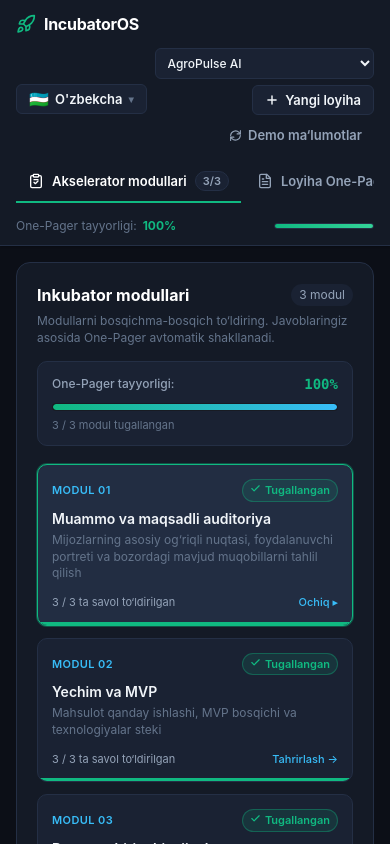
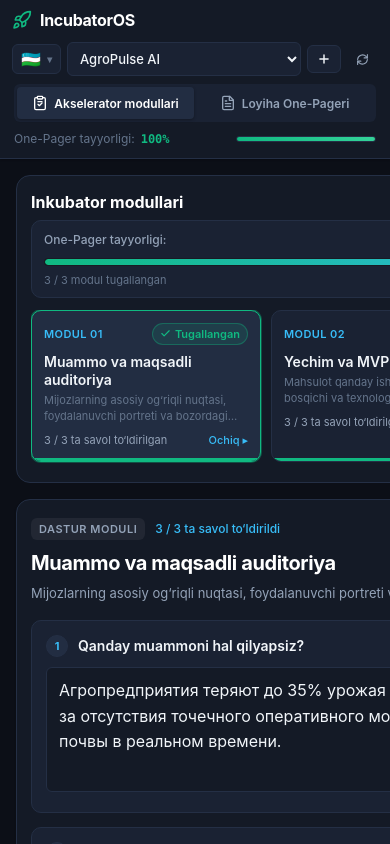
Before and after one commit to Ibrohim-Vafoyev/platform-front, a React (Vite) app: page / in a window 390 px wide. Shown: the top 844 px of the page. Built offline with nearby package versions, Linux system fonts and the light colour scheme.

Commit message:
fix: overhaul mobile responsive design and add custom sleek scrollbars

```diff
--- a/src/App.css
+++ b/src/App.css
@@ -3,6 +3,8 @@
   min-height: 100vh;
   display: flex;
   flex-direction: column;
+  max-width: 100vw;
+  overflow-x: hidden;
 }
 
 /* Header */
@@ -13,12 +15,13 @@
   top: 0;
   z-index: 50;
   box-shadow: var(--shadow-sm);
+  max-width: 100vw;
 }
 
 .header-top {
   max-width: 1380px;
   margin: 0 auto;
-  padding: 14px 24px;
+  padding: 12px 24px;
   display: flex;
   align-items: center;
   justify-content: space-between;
@@ -42,8 +45,10 @@
   color: #fff;
 }
 
-.logo-icon {
-  font-size: 20px;
+.logo-icon-svg {
+  display: flex;
+  align-items: center;
+  color: var(--accent-primary);
 }
 
 .tournament-tag {
@@ -56,12 +61,13 @@
   letter-spacing: 0.5px;
   padding: 3px 8px;
   border-radius: 999px;
+  white-space: nowrap;
 }
 
 .header-actions-cluster {
   display: flex;
   align-items: center;
-  gap: 16px;
+  gap: 12px;
   flex-wrap: wrap;
 }
 
@@ -73,12 +79,13 @@
 .lang-dropdown-toggle {
   display: inline-flex;
   align-items: center;
-  gap: 8px;
+  gap: 6px;
   padding: 6px 12px;
   font-size: 13px;
   font-weight: 600;
   border-radius: var(--radius-sm);
   cursor: pointer;
+  white-space: nowrap;
 }
 
 .lang-flag {
@@ -150,20 +157,22 @@
 }
 
 .lang-active-check {
-  font-size: 12px;
-  font-weight: bold;
+  display: flex;
+  align-items: center;
+  color: var(--accent-primary);
 }
 
 .project-switcher-group {
   display: flex;
   align-items: center;
-  gap: 10px;
+  gap: 8px;
 }
 
 .project-label {
   font-size: 13px;
   color: var(--text-muted);
   font-weight: 500;
+  white-space: nowrap;
 }
 
 .project-select {
@@ -175,8 +184,10 @@
   font-weight: 500;
   cursor: pointer;
   outline: none;
-  min-width: 180px;
+  min-width: 170px;
+  max-width: 220px;
   transition: border-color 0.2s;
+  text-overflow: ellipsis;
 }
 
 .project-select:hover,
@@ -213,6 +224,7 @@
   align-items: center;
   gap: 8px;
   transition: all 0.2s ease;
+  white-space: nowrap;
 }
 
 .tab-btn:hover {
@@ -224,8 +236,9 @@
   border-bottom-color: var(--accent-primary);
 }
 
-.tab-icon {
-  font-size: 15px;
+.tab-icon-svg {
+  display: flex;
+  align-items: center;
 }
 
 .tab-count-badge {
@@ -267,6 +280,7 @@
   align-items: center;
   gap: 6px;
   font-size: 12px;
+  white-space: nowrap;
 }
 
 .progress-label {
@@ -276,6 +290,7 @@
 .progress-val {
   font-weight: 700;
   color: var(--accent-primary);
+  font-family: var(--font-mono);
 }
 
 .progress-bar-track {
@@ -303,7 +318,12 @@
   gap: 6px;
   font-weight: 600;
   border-radius: var(--radius-sm);
-  transition: all 0.15s ease;
+  transition: all 0.2s cubic-bezier(0.4, 0, 0.2, 1);
+  white-space: nowrap;
+}
+
+.btn:active {
+  transform: scale(0.98);
 }
 
 .btn-sm {
@@ -323,6 +343,7 @@
 
 .btn-primary:hover {
   background: #0ea371;
+  box-shadow: 0 4px 16px rgba(16, 185, 129, 0.35);
 }
 
 .btn-secondary {
@@ -354,6 +375,22 @@
 
 .btn-outline-white:hover {
   background: rgba(255, 255, 255, 0.1);
+}
+
+.btn-pdf-export {
+  background: linear-gradient(135deg, #10b981 0%, #059669 100%);
+  color: #fff;
+  border: 1px solid rgba(255, 255, 255, 0.15);
+}
+
+.btn-pdf-export:hover:not(:disabled) {
+  box-shadow: 0 4px 18px rgba(16, 185, 129, 0.45);
+  transform: translateY(-1px);
+}
+
+.btn-pdf-export:disabled {
+  opacity: 0.7;
+  cursor: wait;
 }
 
 /* Main Content Area */
@@ -516,7 +553,8 @@
 }
 
 .status-dot {
-  font-weight: bold;
+  display: flex;
+  align-items: center;
 }
 
 .status-completed {
@@ -598,6 +636,7 @@
   align-items: center;
   gap: 10px;
   margin-bottom: 8px;
+  flex-wrap: wrap;
 }
 
 .badge-tag {
@@ -648,9 +687,11 @@
   color: #ecfdf5;
 }
 
-.alert-icon {
-  font-size: 18px;
-  font-weight: bold;
+.alert-icon-svg {
+  display: flex;
+  align-items: center;
+  color: #fff;
+  flex-shrink: 0;
 }
 
 .alert-content {
@@ -685,6 +726,7 @@
   align-items: center;
   gap: 10px;
   margin-bottom: 10px;
+  flex-wrap: wrap;
 }
 
 .field-number {
@@ -692,8 +734,8 @@
   color: var(--accent-blue);
   font-size: 11px;
   font-weight: 700;
-  width: 20px;
-  height: 20px;
+  width: 22px;
+  height: 22px;
   display: flex;
   align-items: center;
   justify-content: center;
@@ -713,9 +755,12 @@
   color: var(--accent-primary);
   background: var(--accent-primary-subtle);
   border: 1px solid var(--accent-primary-border);
-  padding: 2px 6px;
+  padding: 2px 8px;
   border-radius: var(--radius-sm);
   font-weight: 600;
+  display: inline-flex;
+  align-items: center;
+  gap: 4px;
 }
 
 .form-textarea {
@@ -729,6 +774,7 @@
   resize: vertical;
   outline: none;
   transition: border-color 0.15s;
+  min-height: 100px;
 }
 
 .form-textarea:focus {
@@ -763,6 +809,9 @@
 .saved-indicator {
   color: var(--accent-primary);
   font-weight: 500;
+  display: inline-flex;
+  align-items: center;
+  gap: 6px;
 }
 
 .action-buttons {
@@ -786,6 +835,8 @@
   background: var(--bg-surface);
   border: 1px solid var(--border-subtle);
   border-radius: var(--radius-md);
+  flex-wrap: wrap;
+  gap: 12px;
 }
 
 .toolbar-info {
@@ -803,16 +854,60 @@
   gap: 6px;
 }
 
+.pulsing-live-dot {
+  width: 8px;
+  height: 8px;
+  background: var(--accent-primary);
+  border-radius: 50%;
+  display: inline-block;
+  box-shadow: 0 0 8px var(--accent-primary);
+  animation: pulseDot 2s infinite;
+}
+
+@keyframes pulseDot {
+  0% {
+    transform: scale(0.95);
+    box-shadow: 0 0 0 0 rgba(16, 185, 129, 0.7);
+  }
+  70% {
+    transform: scale(1);
+    box-shadow: 0 0 0 6px rgba(16, 185, 129, 0);
+  }
+  100% {
+    transform: scale(0.95);
+    box-shadow: 0 0 0 0 rgba(16, 185, 129, 0);
+  }
+}
+
 .updated-timestamp {
   color: var(--text-dim);
 }
 
+.toolbar-actions {
+  display: flex;
+  align-items: center;
+  gap: 10px;
+}
+
 .onepager-sheet {
-  background: var(--bg-surface);
-  border: 1px solid var(--border-subtle);
+  background: linear-gradient(180deg, rgba(16, 185, 129, 0.02) 0%, rgba(20, 26, 38, 0.98) 15%), var(--bg-surface);
+  border: 1px solid rgba(56, 189, 248, 0.2);
   border-radius: var(--radius-lg);
   padding: 36px 40px;
   box-shadow: var(--shadow-md);
+  position: relative;
+}
+
+.onepager-sheet::before {
+  content: '';
+  position: absolute;
+  top: 0;
+  left: 0;
+  right: 0;
+  height: 3px;
+  background: linear-gradient(90deg, #10b981 0%, #38bdf8 50%, #6366f1 100%);
+  border-top-left-radius: var(--radius-lg);
+  border-top-right-radius: var(--radius-lg);
 }
 
 .onepager-header {
@@ -851,6 +946,7 @@
   color: #fff;
   letter-spacing: -0.6px;
   margin-bottom: 8px;
+  line-height: 1.2;
 }
 
 .onepager-tagline {
@@ -862,14 +958,21 @@
 .onepager-modules-flow {
   display: flex;
   flex-direction: column;
-  gap: 28px;
+  gap: 24px;
 }
 
 .onepager-section-card {
   background: var(--bg-surface-elevated);
   border: 1px solid var(--border-subtle);
+  border-left: 3px solid var(--accent-primary-border);
   border-radius: var(--radius-md);
   padding: 24px;
+  transition: border-color 0.2s, box-shadow 0.2s;
+}
+
+.onepager-section-card:hover {
+  border-left-color: var(--accent-primary);
+  box-shadow: var(--shadow-sm);
 }
 
 .section-card-header {
@@ -879,6 +982,8 @@
   margin-bottom: 18px;
   padding-bottom: 12px;
   border-bottom: 1px solid rgba(255, 255, 255, 0.06);
+  gap: 10px;
+  flex-wrap: wrap;
 }
 
 .section-heading-group {
@@ -912,6 +1017,9 @@
   padding: 4px 8px;
   border-radius: var(--radius-sm);
   transition: all 0.15s;
+  display: inline-flex;
+  align-items: center;
+  gap: 4px;
 }
 
 .edit-section-link:hover {
@@ -919,7 +1027,7 @@
   background: rgba(255, 255, 255, 0.06);
 }
 
-/* CRITICAL: Empty section styling */
+/* Empty section */
 .onepager-empty-section {
   display: flex;
   align-items: center;
@@ -931,8 +1039,10 @@
 }
 
 .empty-section-icon {
-  font-size: 28px;
-  opacity: 0.8;
+  color: var(--text-dim);
+  display: flex;
+  align-items: center;
+  justify-content: center;
 }
 
 .empty-section-body {
@@ -1080,73 +1190,47 @@
   margin-top: 24px;
 }
 
-/* Icon utilities */
-.logo-icon-svg {
-  display: flex;
-  align-items: center;
-  color: var(--accent-primary);
-}
-
-.tab-icon-svg {
-  display: flex;
-  align-items: center;
-}
-
-.alert-icon-svg {
-  display: flex;
-  align-items: center;
-  color: #fff;
-  flex-shrink: 0;
-}
-
-.pulsing-live-dot {
-  width: 8px;
-  height: 8px;
-  background: var(--accent-primary);
-  border-radius: 50%;
-  display: inline-block;
-  box-shadow: 0 0 8px var(--accent-primary);
-  animation: pulseDot 2s infinite;
-}
-
-@keyframes pulseDot {
-  0% {
-    transform: scale(0.95);
-    box-shadow: 0 0 0 0 rgba(16, 185, 129, 0.7);
+@keyframes fadeIn {
+  from {
+    opacity: 0;
+    transform: translateY(-4px);
   }
-  70% {
-    transform: scale(1);
-    box-shadow: 0 0 0 6px rgba(16, 185, 129, 0);
-  }
-  100% {
-    transform: scale(0.95);
-    box-shadow: 0 0 0 0 rgba(16, 185, 129, 0);
+  to {
+    opacity: 1;
+    transform: translateY(0);
   }
 }
 
-/* Enhanced Responsive Design for Laptops & Mobile */
+/* ========================================================= */
+/* ULTRA-ROBUST RESPONSIVE DESIGN FOR LAPTOPS & PHONES       */
+/* ========================================================= */
+
 @media (max-width: 1024px) {
   .app-main-content {
     padding: 16px;
   }
+  .modules-view-container {
+    gap: 16px;
+  }
 }
 
+/* Tablet & Mobile Breakpoint (<= 860px) */
 @media (max-width: 860px) {
   .modules-view-container {
     grid-template-columns: 1fr;
     gap: 16px;
   }
 
+  /* Header mobile layout */
   .header-top {
     flex-direction: column;
     align-items: stretch;
-    gap: 12px;
-    padding: 12px 16px;
+    gap: 10px;
+    padding: 10px 14px;
   }
 
   .header-actions-cluster {
     display: flex;
-    flex-direction: row;
     align-items: center;
     justify-content: space-between;
     width: 100%;
@@ -1157,34 +1241,57 @@
     flex: 1;
     display: flex;
     align-items: center;
-    justify-content: flex-end;
     gap: 6px;
-    flex-wrap: wrap;
+  }
+
+  .project-label {
+    display: none; /* Clean up space on mobile */
   }
 
   .project-select {
-    min-width: 130px;
+    min-width: 0;
     flex: 1;
+    max-width: none;
+    font-size: 13px;
+    padding: 7px 8px;
   }
 
   .header-bottom {
     flex-direction: column;
     align-items: stretch;
-    padding: 0 16px 10px;
-    gap: 10px;
+    padding: 0 14px 10px;
+    gap: 8px;
   }
 
+  /* Segmented control tabs on mobile */
   .tab-nav {
-    overflow-x: auto;
+    display: flex;
     width: 100%;
-    padding-bottom: 4px;
-    -webkit-overflow-scrolling: touch;
+    background: var(--bg-surface-elevated);
+    border-radius: var(--radius-sm);
+    padding: 3px;
+    gap: 2px;
   }
 
   .tab-btn {
-    padding: 10px 12px;
-    white-space: nowrap;
-    font-size: 13px;
+    flex: 1;
+    justify-content: center;
+    padding: 8px 6px;
+    border-bottom: none;
+    border-radius: 4px;
+    font-size: 12px;
+    gap: 6px;
+  }
+
+  .tab-btn.active {
+    background: var(--bg-surface-active);
+    box-shadow: 0 1px 3px rgba(0, 0, 0, 0.3);
+    color: #fff;
+  }
+
+  .tab-count-badge,
+  .tab-status-pill {
+    display: none; /* Keep tabs neat and uncluttered */
   }
 
   .header-progress-summary {
@@ -1192,37 +1299,98 @@
     width: 100%;
   }
 
-  .onepager-sheet {
-    padding: 20px 16px;
+  .progress-bar-track {
+    flex: 1;
+    max-width: 140px;
   }
 
-  .onepager-title {
-    font-size: 24px;
+  /* MODULE LIST ON MOBILE: Swipeable horizontal card rail! */
+  .module-list-panel {
+    padding: 14px;
   }
 
-  .onepager-toolbar {
-    flex-direction: column;
-    align-items: stretch;
-    gap: 10px;
+  .module-list-subtitle {
+    display: none; /* Reduce vertical clutter */
   }
 
-  .onepager-toolbar .toolbar-actions {
-    display: flex;
-    width: 100%;
-    gap: 8px;
+  .module-panel-progress {
+    padding: 8px 12px;
+    margin-bottom: 12px;
   }
 
-  .onepager-toolbar .toolbar-actions button {
-    flex: 1;
+  .module-items {
+    flex-direction: row;
+    overflow-x: auto;
+    gap: 10px;
+    padding-bottom: 6px;
+    scroll-snap-type: x mandatory;
+    -webkit-overflow-scrolling: touch;
+    scrollbar-width: none;
   }
 
+  .module-items::-webkit-scrollbar {
+    display: none;
+  }
+
+  .module-card-item {
+    flex: 0 0 230px;
+    min-width: 230px;
+    max-width: 260px;
+    padding: 12px;
+    scroll-snap-align: start;
+  }
+
+  .module-card-desc {
+    display: -webkit-box;
+    -webkit-line-clamp: 2;
+    -webkit-box-orient: vertical;
+    overflow: hidden;
+    margin-bottom: 8px;
+    font-size: 11px;
+  }
+
+  /* Form on mobile */
   .module-form-container {
     padding: 18px 14px;
+  }
+
+  .form-title {
+    font-size: 20px;
+  }
+
+  .form-subtitle {
+    font-size: 13px;
+    margin-bottom: 16px;
+  }
+
+  .fields-stack {
+    gap: 14px;
+  }
+
+  .field-card {
+    padding: 14px;
+  }
+
+  .field-label {
+    font-size: 14px;
+  }
+
+  .form-textarea {
+    font-size: 16px; /* Prevents auto-zoom in mobile Safari */
+    min-height: 95px;
+    padding: 10px 12px;
   }
 
   .form-actions-bar {
     flex-direction: column;
     align-items: stretch;
+    gap: 12px;
+    margin-top: 18px;
+    padding-top: 14px;
+  }
+
+  .form-actions-bar .actions-info {
+    text-align: center;
   }
 
   .form-actions-bar .action-buttons {
@@ -1234,111 +1402,114 @@
 
   .form-actions-bar .action-buttons button {
     width: 100%;
+    height: 44px;
+  }
+
+  /* One-Pager on mobile */
+  .onepager-sheet {
+    padding: 20px 14px;
+  }
+
+  .onepager-title {
+    font-size: 22px;
+  }
+
+  .onepager-tagline {
+    font-size: 14px;
+  }
+
+  .onepager-toolbar {
+    flex-direction: column;
+    align-items: stretch;
+    gap: 10px;
+    padding: 10px 12px;
+  }
+
+  .onepager-toolbar .toolbar-info {
+    justify-content: space-between;
+    width: 100%;
+    font-size: 12px;
+  }
+
+  .onepager-toolbar .toolbar-actions {
+    display: grid;
+    grid-template-columns: 1fr 1fr;
+    width: 100%;
+    gap: 8px;
+  }
+
+  .onepager-toolbar .toolbar-actions button {
+    height: 40px;
+    padding: 6px 8px;
+    font-size: 12px;
+  }
+
+  .onepager-section-card {
+    padding: 16px 12px;
+  }
+
+  .section-card-title {
+    font-size: 16px;
+  }
+
+  .onepager-field-answer {
+    font-size: 14px;
   }
 
   .onepager-empty-section {
     flex-direction: column;
-    align-items: flex-start;
-    gap: 12px;
+    align-items: stretch;
+    text-align: center;
+    gap: 10px;
+    padding: 16px;
   }
 
   .onepager-empty-section button {
     width: 100%;
+    height: 40px;
   }
 }
 
+/* Small Smart Phone Breakpoint (<= 480px) */
 @media (max-width: 480px) {
+  .header-top {
+    padding: 8px 12px;
+  }
+
   .logo-text {
     font-size: 16px;
   }
 
   .tournament-tag {
-    display: none;
+    display: none; /* Hide on smallest screens */
   }
 
-  .project-label {
-    display: none;
+  .lang-name {
+    display: none; /* Show only flag on narrowest screens: 🇺🇿 ▾ */
   }
 
-  .project-select {
-    font-size: 12px;
+  .lang-dropdown-toggle {
     padding: 6px 8px;
   }
 
-  .form-textarea {
-    font-size: 16px; /* Prevents auto-zoom in mobile Safari */
+  .header-actions-cluster {
+    gap: 6px;
+  }
+
+  .project-switcher-group button span {
+    display: none; /* Icon-only button on very narrow screens */
+  }
+
+  .project-switcher-group button {
+    padding: 6px 9px;
+  }
+
+  .onepager-toolbar .toolbar-actions {
+    grid-template-columns: 1fr;
   }
 }
 
-@keyframes fadeIn {
-  from {
-    opacity: 0;
-    transform: translateY(-4px);
-  }
-  to {
-    opacity: 1;
-    transform: translateY(0);
-  }
-}
-
-/* Premium Visual Polish */
-.btn {
-  transition: all 0.2s cubic-bezier(0.4, 0, 0.2, 1);
-}
-
-.btn:active {
-  transform: scale(0.98);
-}
-
-.btn-primary:hover {
-  box-shadow: 0 4px 16px rgba(16, 185, 129, 0.35);
-}
-
-.btn-pdf-export {
-  background: linear-gradient(135deg, #10b981 0%, #059669 100%);
-  color: #fff;
-  border: 1px solid rgba(255, 255, 255, 0.15);
-}
-
-.btn-pdf-export:hover:not(:disabled) {
-  box-shadow: 0 4px 18px rgba(16, 185, 129, 0.45);
-  transform: translateY(-1px);
-}
-
-.btn-pdf-export:disabled {
-  opacity: 0.7;
-  cursor: wait;
-}
-
-.onepager-sheet {
-  background: linear-gradient(180deg, rgba(16, 185, 129, 0.02) 0%, rgba(20, 26, 38, 0.98) 15%), var(--bg-surface);
-  border: 1px solid rgba(56, 189, 248, 0.2);
-  position: relative;
-}
-
-.onepager-sheet::before {
-  content: '';
-  position: absolute;
-  top: 0;
-  left: 0;
-  right: 0;
-  height: 3px;
-  background: linear-gradient(90deg, #10b981 0%, #38bdf8 50%, #6366f1 100%);
-  border-top-left-radius: var(--radius-lg);
-  border-top-right-radius: var(--radius-lg);
-}
-
-.onepager-section-card {
-  border-left: 3px solid var(--accent-primary-border);
-  transition: border-color 0.2s, box-shadow 0.2s;
-}
-
-.onepager-section-card:hover {
-  border-left-color: var(--accent-primary);
-  box-shadow: var(--shadow-sm);
-}
-
-/* Direct Print Media Styles */
+/* Print Media Styles */
 @media print {
   body {
     background: #fff !important;
--- a/src/index.css
+++ b/src/index.css
@@ -40,10 +40,34 @@
   box-sizing: border-box;
   margin: 0;
   padding: 0;
+  scrollbar-width: thin;
+  scrollbar-color: rgba(148, 163, 184, 0.25) transparent;
 }
 
-body {
+/* Custom Scrollbars */
+::-webkit-scrollbar {
+  width: 6px;
+  height: 6px;
+}
+
+::-webkit-scrollbar-track {
+  background: transparent;
+}
+
+::-webkit-scrollbar-thumb {
+  background: rgba(148, 163, 184, 0.25);
+  border-radius: 999px;
+}
+
+::-webkit-scrollbar-thumb:hover {
+  background: rgba(148, 163, 184, 0.45);
+}
+
+html, body {
   margin: 0;
+  padding: 0;
+  overflow-x: hidden;
+  max-width: 100vw;
   background-color: var(--bg-app);
   color: var(--text-main);
   font-family: var(--font-sans);
@@ -57,6 +81,8 @@ body {
   min-height: 100vh;
   display: flex;
   flex-direction: column;
+  overflow-x: hidden;
+  max-width: 100vw;
 }
 
 button, input, textarea, select {
```
